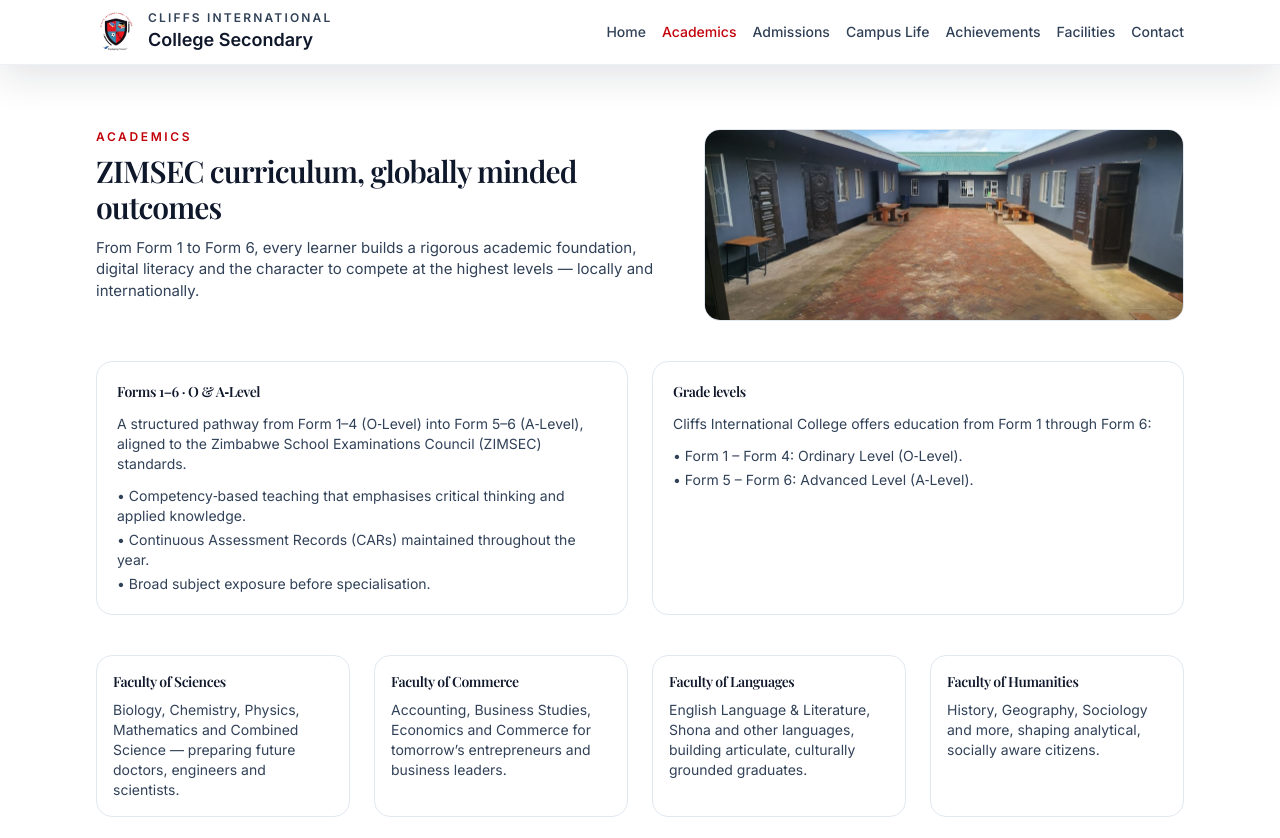
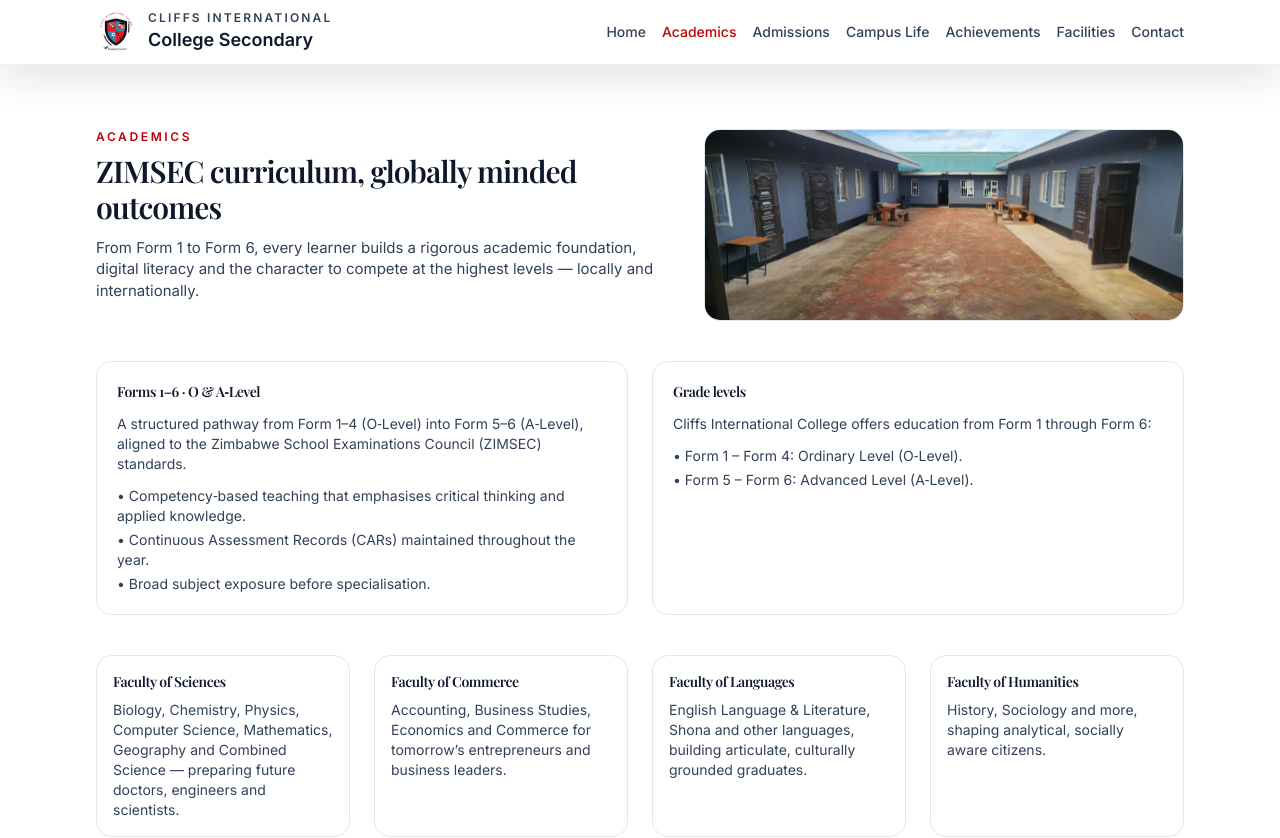
Before and after one commit to badcapitainn/cliff-international-school, a Next.js app: page /academics in a window 1280 px wide. Shown: the top 838 px of the page. Built offline with nearby package versions, Linux system fonts and the light colour scheme; a web font is replaced by a local one.

Commit message:
some textual edits in the academics page

```diff
--- a/src/app/academics/page.tsx
+++ b/src/app/academics/page.tsx
@@ -117,7 +117,7 @@
           {[
             {
               title: "Faculty of Sciences",
-              body: "Biology, Chemistry, Physics, Mathematics and Combined Science — preparing future doctors, engineers and scientists.",
+              body: "Biology, Chemistry, Physics, Computer Science, Mathematics, Geography and Combined Science — preparing future doctors, engineers and scientists.",
             },
             {
               title: "Faculty of Commerce",
@@ -129,7 +129,7 @@
             },
             {
               title: "Faculty of Humanities",
-              body: "History, Geography, Sociology and more, shaping analytical, socially aware citizens.",
+              body: "History, Sociology and more, shaping analytical, socially aware citizens.",
             },
           ].map((item) => (
             <article
```
